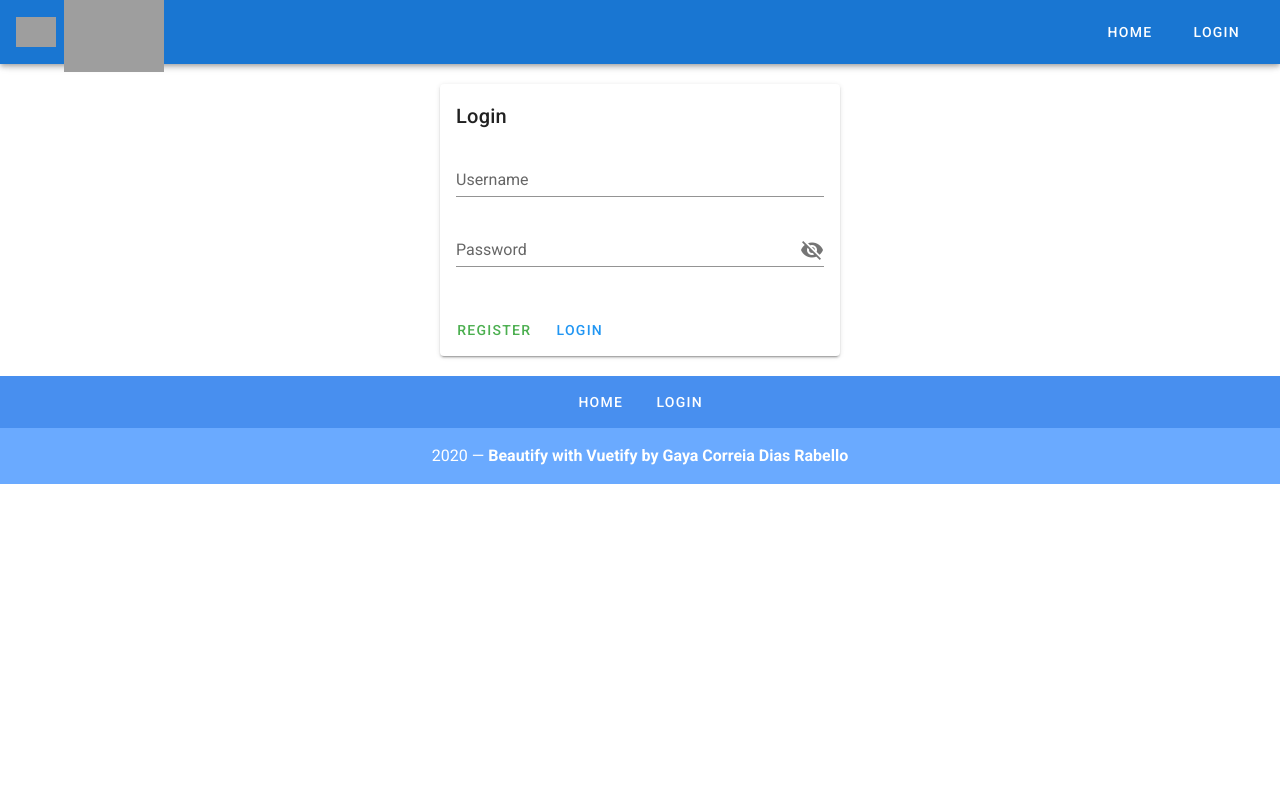
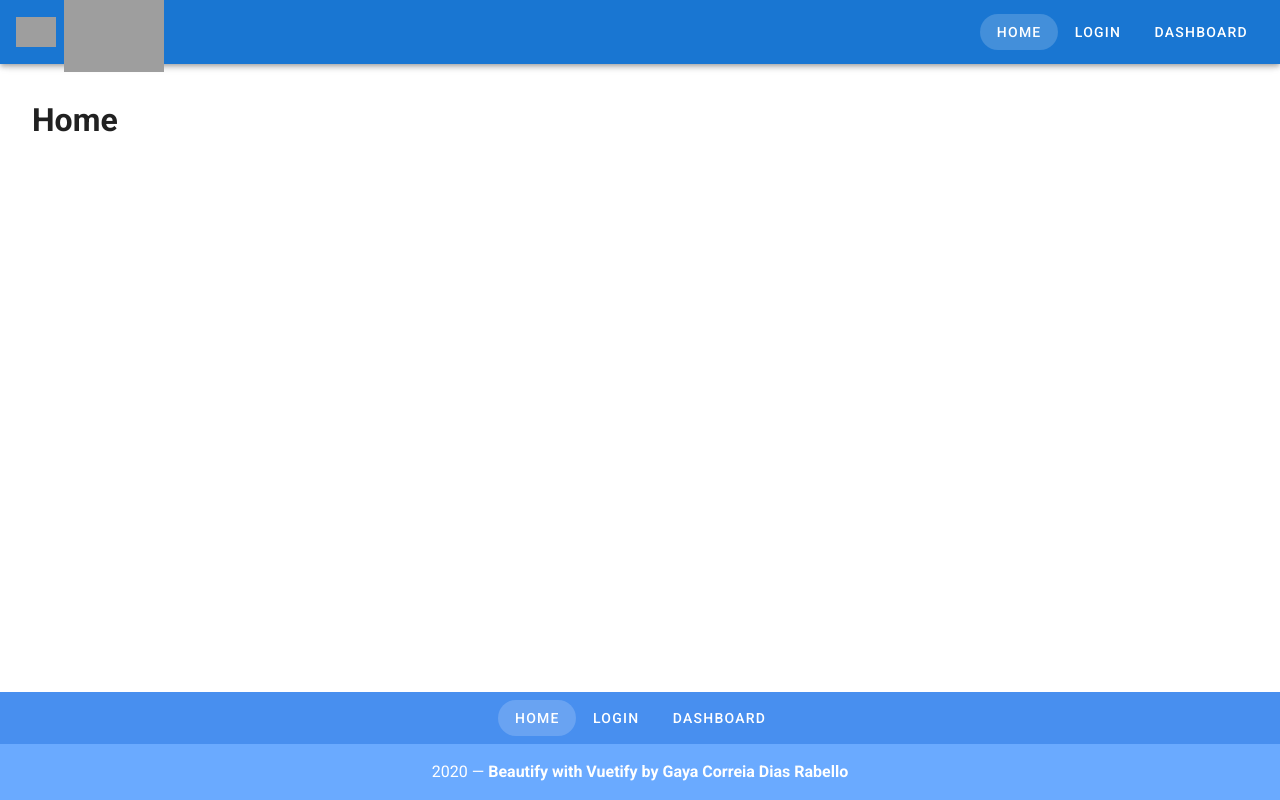
Before and after one commit to gayarabello/beautify, a Vue app: page / in a window 1280 px wide. Built offline with nearby package versions, Linux system fonts and the light colour scheme; grey boxes are pictures that could not be loaded.

Commit message:
Made buttons with loops

```diff
--- a/src/App.vue
+++ b/src/App.vue
@@ -28,46 +28,22 @@
       <v-spacer></v-spacer>
 
       <v-btn
-        href=""
-        target="_blank"
+        v-for="link in links"
+        :key="link"
+        color="white"
         text
+        rounded
+        :to="link.url"
+        class="my-2"
       >
-        <span class="mr-2">Home</span>
-      </v-btn>
-      <v-btn
-        href=""
-        target="_blank"
-        text
-      >
-        <span class="mr-2">Login</span>
+        {{ link.label }}
       </v-btn>
     </v-app-bar>
 
     <v-content>
-      <v-card width="400" class="mx-auto my-5">
-        <v-card-title>
-          Login
-        </v-card-title>
-        <v-card-text>
-          <v-form>
-            <v-text-field
-            label="Username">
-            </v-text-field>
-            <v-text-field
-              :append-icon="show1 ? 'mdi-eye' : 'mdi-eye-off'"
-              :type="show1 ? 'password' : 'text'"
-              label="Password"
-              @click:append="show1 = !show1">
-            </v-text-field>
-          </v-form>
-        </v-card-text>
-        <v-card-actions>
-          <v-btn text rounded href="" color="success"> Register </v-btn>
-          <v-btn text rounded href="" color="info" depressed> Login </v-btn>
-
-
-        </v-card-actions>
-      </v-card>
+      <router-view>
+      </router-view>
+    </v-content>
 <v-footer
     color="primary lighten-1"
     padless
@@ -82,9 +58,10 @@
         color="white"
         text
         rounded
+        :to="link.url"
         class="my-2"
       >
-        {{ link }}
+        {{ link.label }}
       </v-btn>
       <v-col
         class="primary lighten-2 py-4 text-center white--text"
@@ -95,7 +72,6 @@
     </v-row>
   </v-footer>
       <!-- <HelloWorld/> -->
-    </v-content>
   </v-app>
 </template>
 
@@ -113,8 +89,19 @@ export default {
   data: () => ({
     show1: false,
     links: [
-        'Home',
-        'Login',
+        {
+          label: 'Home',
+          url: '/',
+        },
+        {
+          label: 'Login',
+          url: '/login',
+        },
+        {
+          label: 'Dashboard',
+          url: '/dashboard',
+        }
+
       ],
   }),
 };
```
